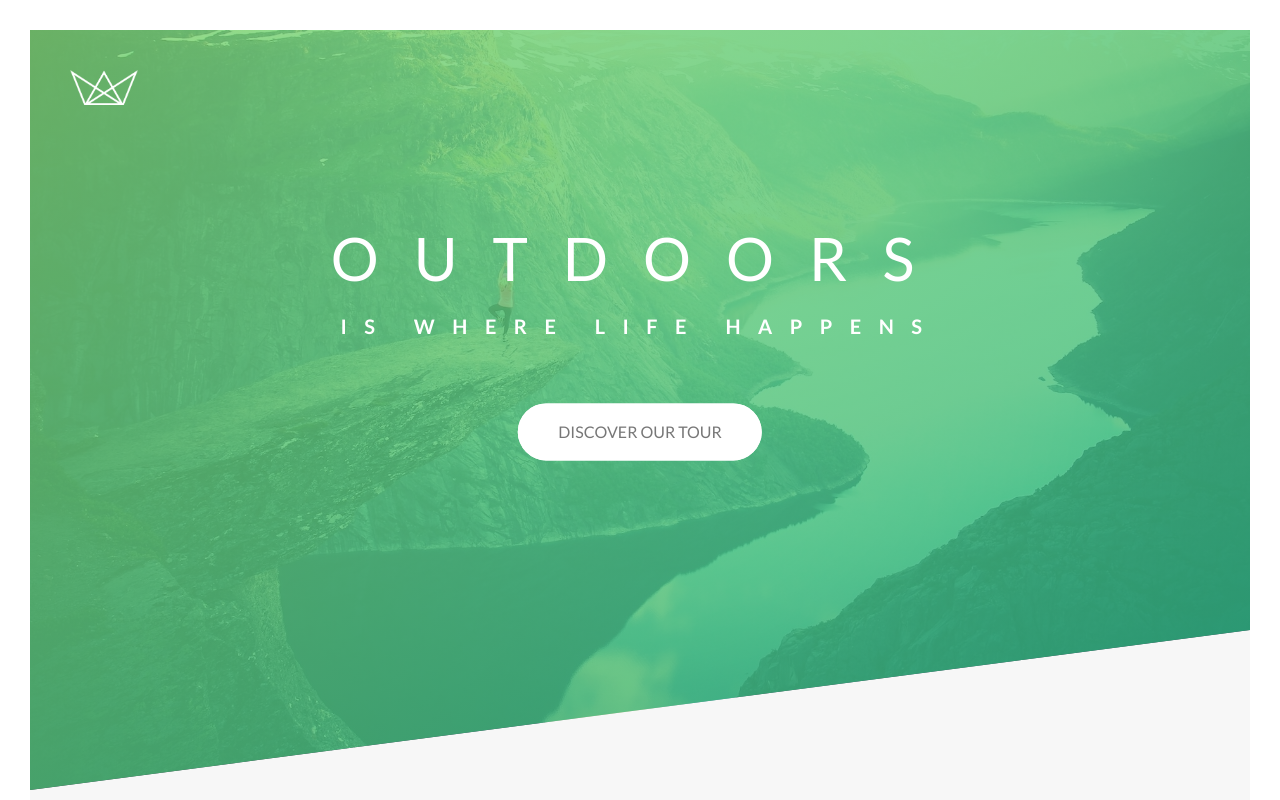
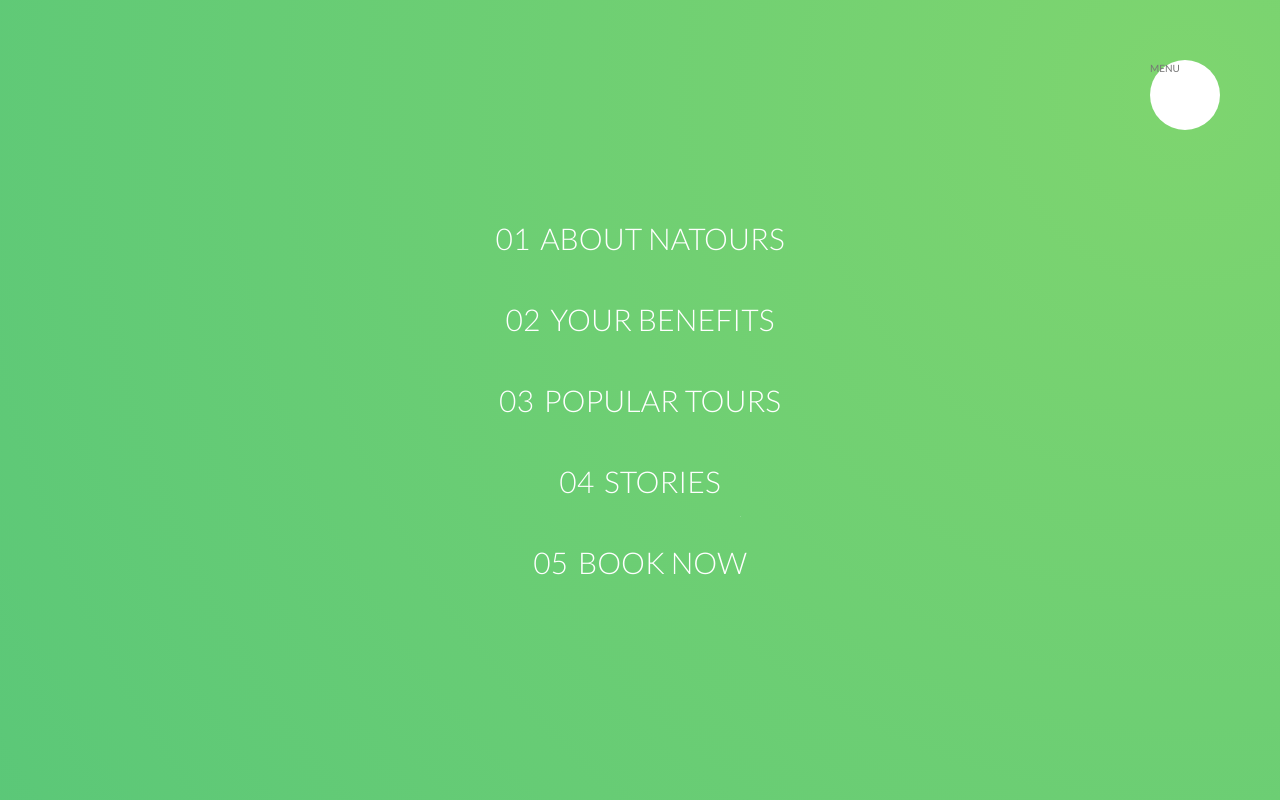
Before and after one commit to JackobM231/CSS_Course, a website: page Natours/index.html in a window 1280 px wide. Shown: the top 800 px of the page. Drawn offline with Linux system fonts and the light colour scheme.

Commit message:
Building the Navigation - Part 1
- added navigation menu

```diff
--- a/Natours/index.html
+++ b/Natours/index.html
@@ -12,7 +12,27 @@
 
       <title>Natours | Exciting tours for adventurous people</title>
   </head>
+
   <body>
+
+    <div class="navigation">
+      <input type="checkbox" class="navigation__checkbox" id="navi-toggle">
+
+      <label for="navi-toggle" class="navigation__button">MENU</label>
+
+      <div class="navigation__background">&nbsp;</div><!-- &nbsp; white space in HTML -->
+
+      <nav class="navigation__nav">
+        <ul class="navigation__list">
+          <li class="navigation__item"><a href="#" class="navigation__link"><span>01</span>About Natours</a></li>
+          <li class="navigation__item"><a href="#" class="navigation__link"><span>02</span>Your benefits</a></li>
+          <li class="navigation__item"><a href="#" class="navigation__link"><span>03</span>Popular tours</a></li>
+          <li class="navigation__item"><a href="#" class="navigation__link"><span>04</span>Stories</a></li>
+          <li class="navigation__item"><a href="#" class="navigation__link"><span>05</span>Book now</a></li>
+        </ul>
+      </nav>
+    </div>
+
     <header class="header"><!-- block -->
       <div class="header__logo-box"><!-- block__element -->
         <img src="img/logo-white.png" alt="Logo" class="header__logo">
--- a/Natours/sass/abstracts/_mixins.scss
+++ b/Natours/sass/abstracts/_mixins.scss
@@ -9,3 +9,12 @@
     /* Clear float left or right */
   }
 }
+
+
+@mixin center_horizontal_and_vertical {
+  position: absolute;
+  top: 50%;
+  left: 50%;
+  -webkit-transform: translate(-50%, -50%);
+  transform: translate(-50%,-50%);
+}
--- /dev/null
+++ b/Natours/sass/layout/_navigation.scss
@@ -0,0 +1,85 @@
+.navigation {
+  &__checkbox {
+    display: none;
+  }
+
+  &__button {
+    background-color: $color-white;
+    height: 7rem;
+    width: 7rem;
+    position: fixed;
+    top: 6rem;
+    right: 6rem;
+    border-radius: 50%;
+    z-index: 2000;
+  }
+
+  &__background {
+    height: 6rem;
+    width: 6rem;
+    border-radius: 50%;
+    position: fixed;
+    /* It doesn't change position as we scrolled the page,
+    and now we can set its position with top, left properties. */
+    top: 6.5rem;
+    right: 6.5rem;
+    background-image: radial-gradient($color-primary-light, $color-primary-dark);
+    /* This gradient starts at the center of the element and fades out
+     in all outer directions */
+     z-index: 1000;
+
+     transform: scale(80);
+  }
+
+  &__nav {
+    height: 100vh;
+    width: 100%;
+    /* As block element it is automatically take all avilable width */
+    position: fixed;
+    /* Entire page */
+    top: 0;
+    right: 0;
+    z-index: 1500;
+  }
+
+  &__list {
+    @include center_horizontal_and_vertical;
+    list-style: none;
+    text-align: center;
+  }
+
+  &__item {
+    margin: 1rem;
+  }
+
+  &__link {
+    &:link,
+    &:visited {
+      display: inline-block;
+    font-size: 3rem;
+    font-weight: 300;
+    padding: 1rem 2rem;
+    color: $color-white;
+    text-decoration: none;
+    text-transform: uppercase;
+    background-image: linear-gradient(120deg, transparent 0%, transparent 50%, $color-white 50%);
+    /* background-image, tiled image 120deg, from 0% to 50% color, 50% to end white color */
+    background-size: 220%;
+    /* If we will slightly increasing it the white color of background-image will move to right */
+    transition: all .4s;
+
+    span {
+      margin-right: 1rem;
+      display: inline-block;
+    }
+
+  }
+
+    &:hover,
+    &:active {
+      background-position: 100%;
+      color: $color-primary;
+      transform: translateX(1rem);
+    }
+  }
+}
--- a/Natours/sass/main.scss
+++ b/Natours/sass/main.scss
@@ -18,5 +18,6 @@
 @import "layout/footer";
 @import "layout/grid";
 @import "layout/header";
+@import "layout/navigation";
 
 @import "pages/home";
```
Also changed, not shown: Natours/css/style.css.
